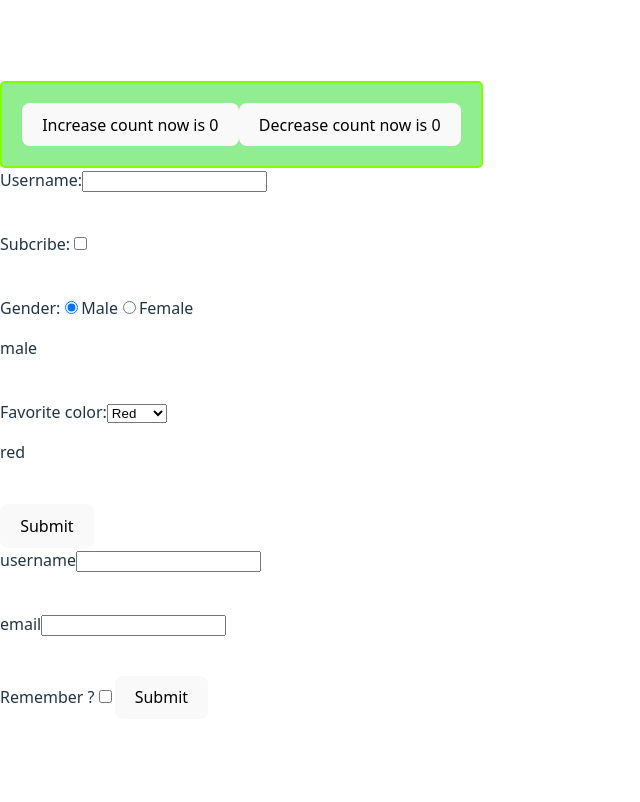
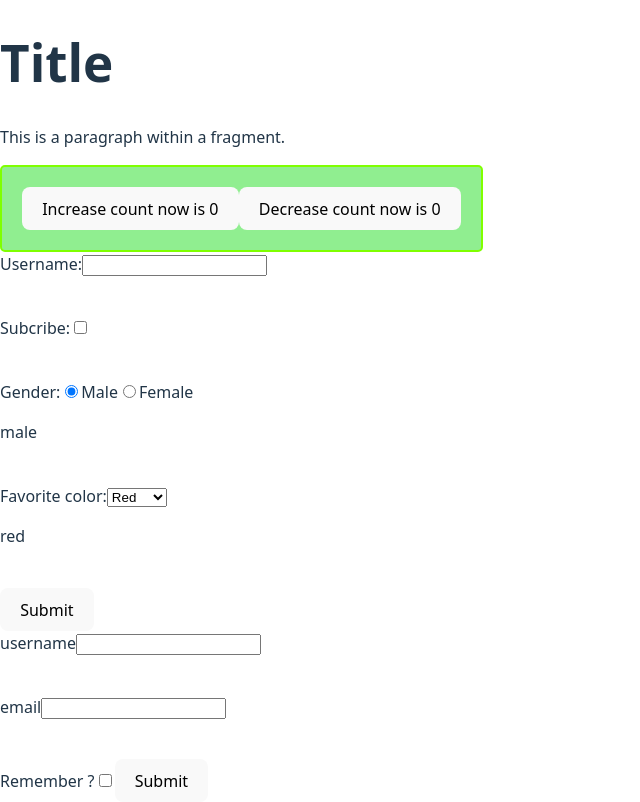
Before and after one commit to ThaiThienQuan/reactlearning, a React (Vite) app: page / in a window 1280 px wide. Shown: the whole page, without its empty margins (0-640 px from the left). Built offline with nearby package versions, Linux system fonts and the light colour scheme.

Commit message:
Fragment learning

```diff
--- a/src/App.tsx
+++ b/src/App.tsx
@@ -10,12 +10,14 @@ import Lifecycle from "./demo/Lifecycle.tsx";
 import Form from "./demo/Form.tsx";
 import InputValidate from "./demo/InputValidate.tsx";
 import CompletedValidate from "./demo/CompletedValidate.tsx";
+import FragmentTotur from "./demo/FragmentTotur.tsx";
 
 function App() {
   const [count, usecount] = useState(0);
 
   return (
     <>
+    <FragmentTotur/>
       <div className={styles.container}>
         <button onClick={()=>usecount(count+1)}>Increase count now is {count}</button>
         <button onClick={()=>usecount(count-1)}>Decrease count now is {count}</button>
--- a/src/demo/Fragment.tsx
+++ /dev/null
@@ -1,5 +0,0 @@
-export default function Fragment() {
-    return (<>
-<h1>dhih</h1>
-    </>)
-}
--- /dev/null
+++ b/src/demo/FragmentTotur.tsx
@@ -0,0 +1,12 @@
+import { Fragment } from "react"
+
+export default function FragmentTotur() {
+    return (
+      <Fragment>
+      <div>
+        <h1>Title</h1>
+         <p>This is a paragraph within a fragment.</p>
+      </div>
+      </Fragment>
+    )
+}
```
